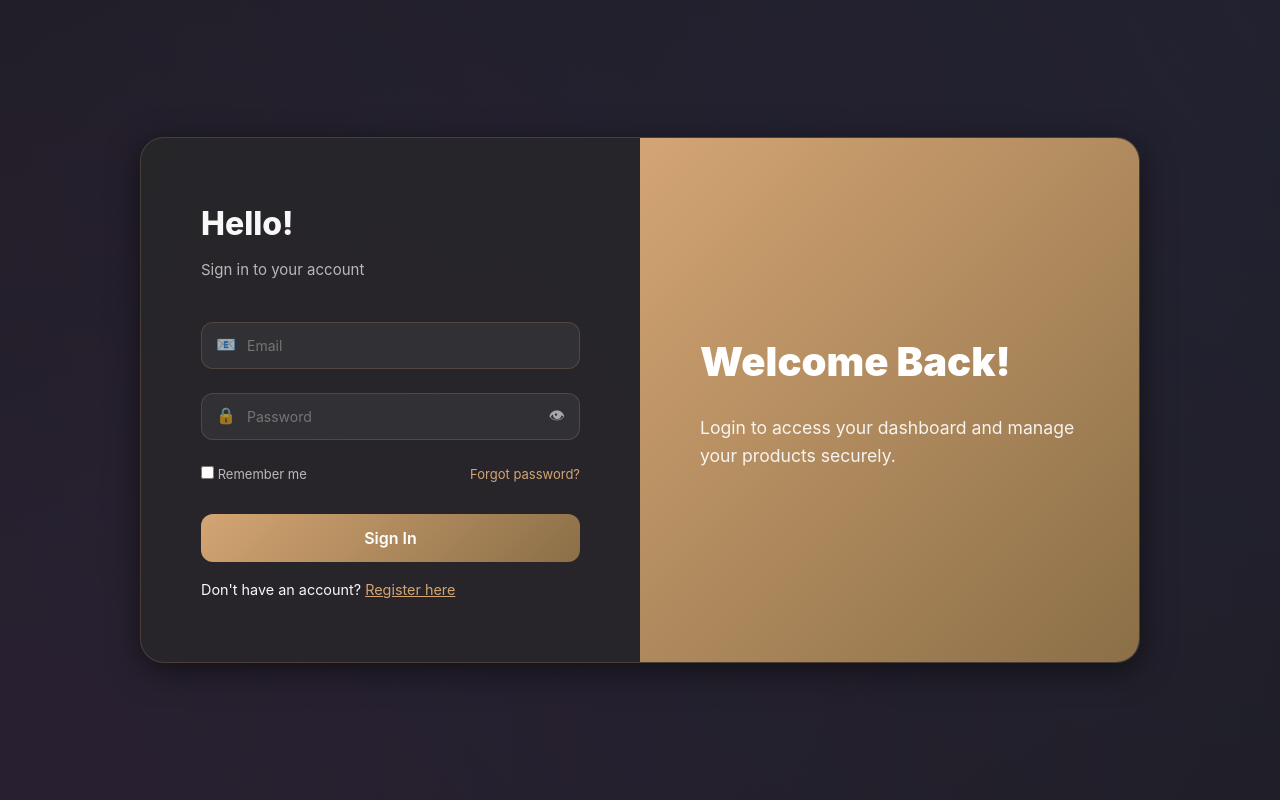
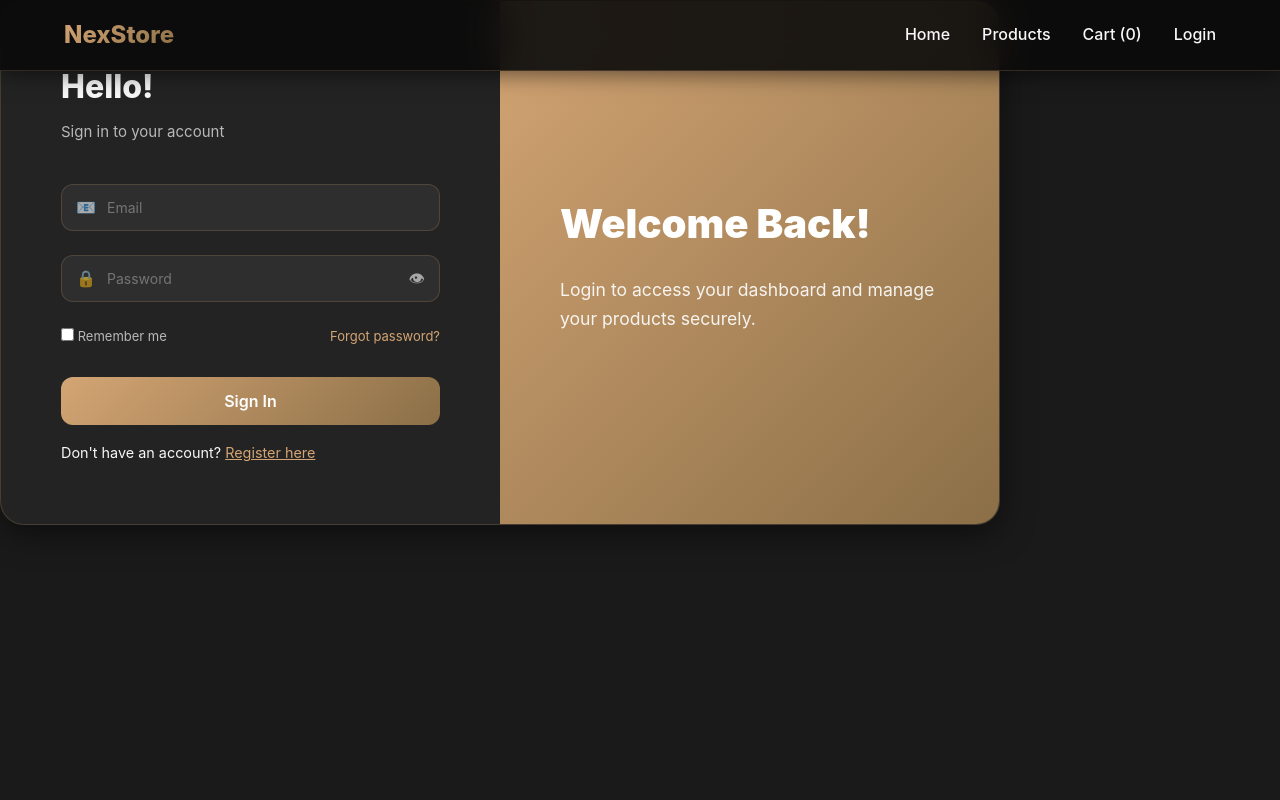
Before and after one commit to equipe17-WEB/secu-mini-projet-web-2025, a PHP site: page /login.php in a window 1280 px wide. Run offline with PHP 8.4, Linux system fonts and the light colour scheme; data comes from the database, SQL or seed files in the repository.

Commit message:
feat: Add dynamic navigation bar to login and registration pages with updated styling.

```diff
--- a/assets/css/global.css
+++ b/assets/css/global.css
@@ -41,23 +41,46 @@ body {
     box-shadow: var(--shadow-glass);
 }
 
-/* Navbar */
+/* Dynamic Navbar */
 nav {
     position: fixed;
-    top: 0;
-    width: 100%;
+    top: 1.5rem;
+    left: 50%;
+    transform: translateX(-50%);
+    width: auto;
+    min-width: fit-content;
     z-index: 1000;
-    padding: 1.5rem 5%;
+    padding: 0.8rem 2.5rem;
     display: flex;
-    justify-content: space-between;
+    justify-content: center;
+    gap: 4rem;
+    /* Content starts closer together */
     align-items: center;
-    transition: all 0.3s ease;
+    transition: all 0.6s cubic-bezier(0.16, 1, 0.3, 1);
+    background: rgba(30, 30, 30, 0.4);
+    backdrop-filter: blur(20px);
+    -webkit-backdrop-filter: blur(20px);
+    border: 1px solid var(--glass-border);
+    border-radius: 99px;
+    box-shadow: 0 10px 30px rgba(0, 0, 0, 0.3);
 }
 
 nav.scrolled {
-    background: rgba(15, 23, 42, 0.8);
-    backdrop-filter: blur(10px);
+    top: 0;
+    left: 0;
+    transform: translateX(0);
+    width: 100%;
+    border-radius: 0;
     padding: 1rem 5%;
+    justify-content: space-between;
+    gap: 0;
+    /* Content pushes to edges */
+    background: rgba(10, 10, 10, 0.9);
+    border-bottom: 1px solid var(--glass-border);
+    border-left: none;
+    border-right: none;
+    border-top: none;
+    box-shadow: 0 4px 20px rgba(0, 0, 0, 0.5);
 }
 
 .logo {
--- a/login.php
+++ b/login.php
@@ -12,8 +12,15 @@
 </head>
 
 <body>
-
-    <div class="auth-wrapper">
+    <nav id="navbar" class="scrolled">
+        <div class="logo">NexStore</div>
+        <ul class="nav-links">
+            <li><a href="index.php">Home</a></li>
+            <li><a href="index.php#products">Products</a></li>
+            <li><a href="cart.php">Cart</a></li>
+            <li><a href="login.php">Login</a></li>
+        </ul>
+    </nav>
     <div class="auth-card">
         <div class="auth-left">
             <h2>Hello!</h2>
```
Also changed, not shown: register.php (+9 -2 lines). Lines whose indentation alone changed are shown as unchanged.
